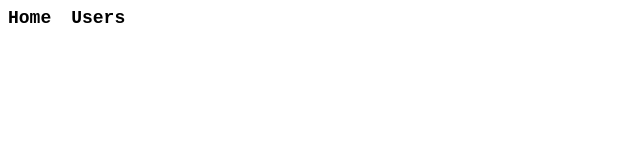
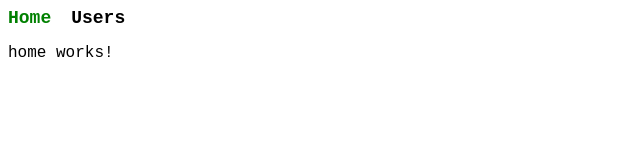
Before and after one commit to gela-pipia-tbc-it-academy/routing-practice, an Angular app: page /home in a window 1280 px wide. Before the commit this address led to /. Shown: the top 160 px of the page, without its empty margins (0-640 px from the left). Built offline with nearby package versions, Linux system fonts and the light colour scheme.

Commit message:
feature: add NotFoundComponent and update routing

```diff
--- a/src/app/app.component.html
+++ b/src/app/app.component.html
@@ -1,5 +1,5 @@
 <header>
-    <a href="#" routerLink="/" routerLinkActive="active" [routerLinkActiveOptions]="{exact: true}">Home</a>
+    <a href="#" routerLink="/home" routerLinkActive="active" [routerLinkActiveOptions]="{exact: true}">Home</a>
     <a href="#" routerLink="/users" routerLinkActive="active">Users</a>
 </header>
 <router-outlet></router-outlet>
--- a/src/app/app.module.ts
+++ b/src/app/app.module.ts
@@ -5,12 +5,14 @@ import { AppComponent } from './app.component';
 import { HomeComponent } from './home/home.component';
 import { UsersComponent } from './users/users.component';
 import { AppRoutingModule } from './app-routing.module';
+import { NotFoundComponent } from './not-found/not-found.component';
 
 @NgModule({
   declarations: [
     AppComponent,
     HomeComponent,
-    UsersComponent
+    UsersComponent,
+    NotFoundComponent
   ],
   imports: [
     BrowserModule,
--- /dev/null
+++ b/src/app/not-found/not-found.component.html
@@ -0,0 +1 @@
+<p>page not found</p>
```
Also changed, not shown: src/app/app-routing.module.ts (+5 -2 lines), src/app/not-found/not-found.component.ts (added, +10 -0 lines), src/app/not-found/not-found.component.scss (added).
